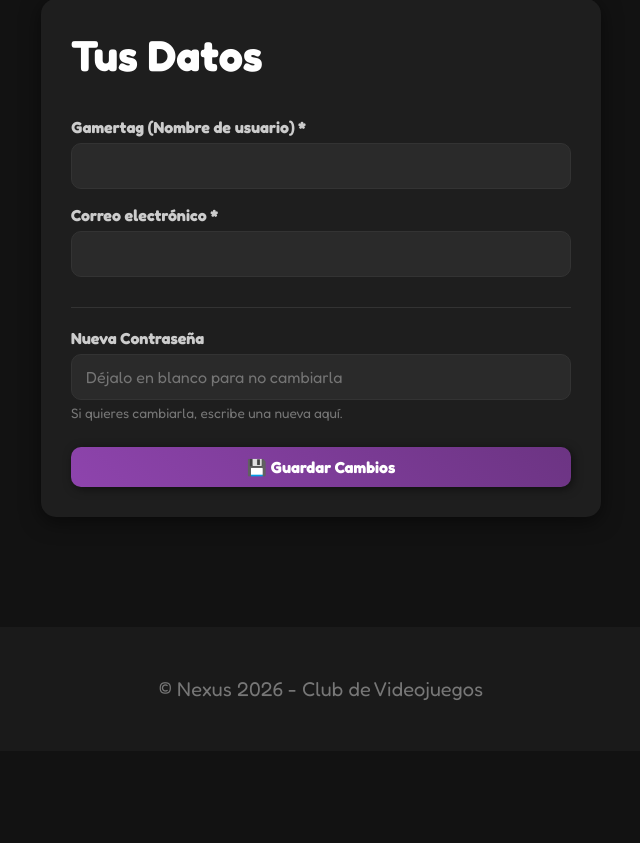
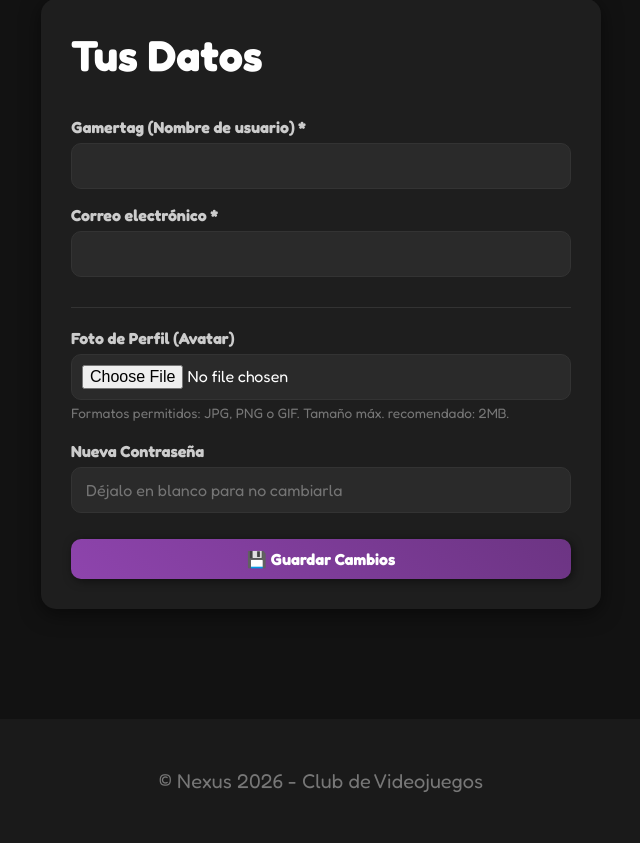
Before and after one commit to SusAlbertX/Nexus, a PHP site: page /ajustes.php in a window 1280 px wide. Shown: the part 459-1302 px from the top of the page, without its empty margins (319-959 px from the left). Before the commit the page ends 1160 px from the top, so only its background shows below. Run offline with PHP 8.4, Linux system fonts and the light colour scheme; the visitor is signed in with stand-in values (Sample User, id 1); data that the repository does not hold is empty.

Commit message:
Avatar Update

```diff
--- a/src/ajustes.php
+++ b/src/ajustes.php
@@ -9,6 +9,27 @@ if ($_SERVER['REQUEST_METHOD'] === 'POST') {
     $nuevo_email = trim($_POST['email'] ?? '');
     $nueva_pass = $_POST['password'] ?? '';
 
+    $avatar_actualizar = "";
+    $params_avatar = [];
+    if (isset($_FILES['avatar']) && $_FILES['avatar']['error'] === UPLOAD_ERR_OK) {
+        $extension = strtolower(pathinfo($_FILES['avatar']['name'], PATHINFO_EXTENSION));
+        if (in_array($extension, ['jpg', 'jpeg', 'png', 'gif'])) {
+            $nombre_archivo = 'avatar_' . $_SESSION['usuario_id'] . '_' . time() . '.' . $extension;
+            $ruta_destino = 'uploads/' . $nombre_archivo;
+
+            if (!is_dir('uploads')) { mkdir('uploads', 0777, true); }
+
+            if (move_uploaded_file($_FILES['avatar']['tmp_name'], $ruta_destino)) {
+                $avatar_actualizar = ", avatar = ?";
+                $params_avatar[] = $ruta_destino;
+            } else {
+                $error = "Error al subir la imagen.";
+            }
+        } else {
+            $error = "Solo se permiten imágenes JPG, PNG o GIF.";
+        }
+    }
+
     if ($nuevo_nombre === '' || $nuevo_email === '' || !filter_var($nuevo_email, FILTER_VALIDATE_EMAIL)) {
         $error = "El nombre no puede estar vacío y el email debe ser válido.";
     } else {
@@ -19,12 +40,16 @@ if ($_SERVER['REQUEST_METHOD'] === 'POST') {
             if ($stmt->fetch()) {
                 $error = "Ese gamertag o correo ya está en uso por otro jugador.";
             } else {
-                $query = "UPDATE usuarios SET nombre = ?, email = ?";
+                $query = "UPDATE usuarios SET nombre = ?, email = ?" . $avatar_actualizar;
                 $params = [$nuevo_nombre, $nuevo_email];
+
+                foreach($params_avatar as $p) { $params[] = $p; }
+
                 if ($nueva_pass !== '') {
                     if (strlen($nueva_pass) < 4) { $error = "La nueva contraseña debe tener al menos 4 caracteres."; }
                     else { $query .= ", password_hash = ?"; $params[] = password_hash($nueva_pass, PASSWORD_DEFAULT); }
                 }
+
                 if (!$error) {
                     $query .= " WHERE id = ?";
                     $params[] = $_SESSION['usuario_id'];
@@ -85,7 +110,8 @@ $usuario = $stmt->fetch();
         <h2 style="margin-top:0;">Tus Datos</h2>
         <?php if ($mensaje): ?><div class="alerta ok"><?= e($mensaje) ?></div><?php endif; ?>
         <?php if ($error): ?><div class="alerta error"><?= e($error) ?></div><?php endif; ?>
-        <form method="POST">
+
+        <form method="POST" enctype="multipart/form-data">
             <div class="form-grupo">
                 <label for="nombre">Gamertag (Nombre de usuario) *</label>
                 <input type="text" id="nombre" name="nombre" value="<?= e($usuario['nombre']) ?>" required maxlength="50">
@@ -94,10 +120,16 @@ $usuario = $stmt->fetch();
                 <label for="email">Correo electrónico *</label>
                 <input type="email" id="email" name="email" value="<?= e($usuario['email']) ?>" required maxlength="120">
             </div>
+
             <div class="form-grupo" style="margin-top: 30px; border-top: 1px solid #333; padding-top: 20px;">
+                <label for="avatar">Foto de Perfil (Avatar)</label>
+                <input type="file" id="avatar" name="avatar" accept="image/png, image/jpeg, image/gif" style="background: #2a2a2a; padding: 10px; border-radius: 10px; border: 1px solid #333; color: white;">
+                <small style="color: #777; font-size: 0.85em; margin-top: 5px;">Formatos permitidos: JPG, PNG o GIF. Tamaño máx. recomendado: 2MB.</small>
+            </div>
+
+            <div class="form-grupo" style="margin-top: 20px;">
                 <label for="password">Nueva Contraseña</label>
                 <input type="password" id="password" name="password" placeholder="Déjalo en blanco para no cambiarla">
-                <small style="color: #777; font-size: 0.85em; margin-top: 5px;">Si quieres cambiarla, escribe una nueva aquí.</small>
             </div>
             <button type="submit" class="btn-primario" style="width: 100%; margin-top: 10px;">💾 Guardar Cambios</button>
         </form>
```
Also changed, not shown: src/perfil.php (+18 -3 lines).
